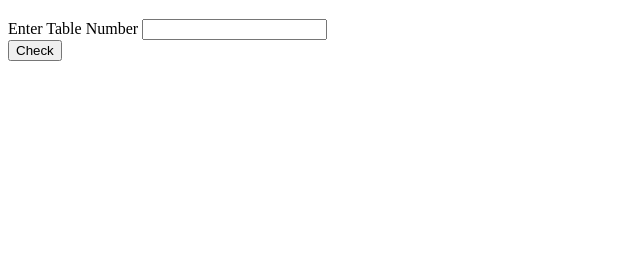
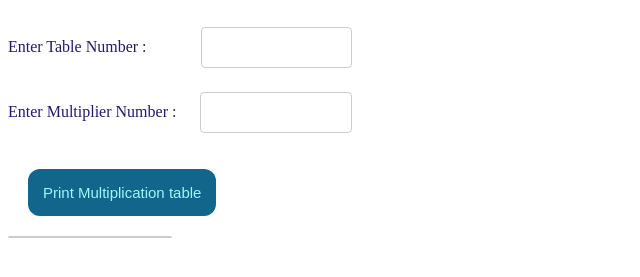
Before and after one commit to mmaarig/forLoopJS, a plain HTML site: page index.html in a window 1280 px wide. Shown: the part 61-338 px from the top of the page, without its empty margins (0-640 px from the left). Drawn offline with Linux system fonts and the light colour scheme.

Commit message:
Updated Repo

```diff
--- a/app.js
+++ b/app.js
@@ -5,11 +5,30 @@
 //     console.log(`Some text ${i}`);
 // }
 
-function printTable(){
+// function printTable(){
 
-    let numInput = document.querySelector("#numInput").value
+//     let numInput = document.querySelector("#numInput").value;
 
-    for (let i = 0; i < 10; i++){
-        console.log(`${numInput} x ${i + 1} = ${numInput * (i + 1)}`);
+//     for (let i = 1; i <= 10; i++){
+//         let result = (`${numInput} x ${i} = ${numInput * (i)}`);
+//         console.log(result);
+//         let sumResultElement = document.querySelector("#sumResult");
+//         sumResultElement.innerHTML = result;
+//     }
+// }
+
+function addNumbers() {
+    let number;
+    let result = "";
+    let number2;
+
+    number = Number(document.getElementById("number").value);
+    number2 = Number(document.getElementById("number2").value);
+    for(let i = 1; i<= number2; i++){
+
+    //   result = result + "<p>"+number + "x" + i + "=" + number * i+"</p>";
+    result = (`${result} <p> ${number}x${i}=${number * i} </p>`);
     }
-}
+
+    document.getElementById("result").innerHTML = result;
+  }
--- a/index.html
+++ b/index.html
@@ -4,18 +4,16 @@
     <meta charset="UTF-8">
     <meta http-equiv="X-UA-Compatible" content="IE=edge">
     <meta name="viewport" content="width=device-width, initial-scale=1.0">
+    <link rel="stylesheet" href="./style.css">
     <title>For Loop</title>
     <script src="./app.js"></script>
 </head>
 <body>
     <h1>Hello For Loop </h1>
 
-    <form onsubmit="printTable(); return false">
-    <label for="numInput">Enter Table Number</label>
-    <input required min="2" type="number" id="numInput"></input><br>
-
-    <button type="submit">Check</button>
-    </form>
-
+<p>    Enter Table Number : <input id="number" min="2"/></p>
+<p>    Enter Multiplier Number : <input id="number2" /></p>
+    <button onclick="addNumbers()">Print Multiplication table</button><br>
+    <div id="result">
 </body>
 </html>
--- /dev/null
+++ b/style.css
@@ -0,0 +1,43 @@
+button {
+    margin: 20px;
+    background-color: #12658b;
+    border: none;
+    color: #9df8fc;
+    padding: 15px 15px;
+    text-align: center;
+    text-decoration: none;
+    font-size: 15px;
+    cursor: pointer;
+    border-radius: 12px;
+  }
+  p{
+    color: #27186b;
+  }
+
+  #number {
+    width: 12%;
+    padding: 12px 20px;
+    margin: 8px 0px 0px 50px;
+    display: inline-block;
+    border: 1px solid #ccc;
+    border-radius: 4px;
+    box-sizing: border-box;
+  }
+
+  #number2 {
+    width: 12%;
+    padding: 12px 20px;
+    margin: 8px 0px 0px 20px;
+    display: inline-block;
+    border: 1px solid #ccc;
+    border-radius: 4px;
+    box-sizing: border-box;
+  }
+
+  #result {
+    background-color: #ddfcfd;
+    width: 13%;
+    border: 1px solid #ccc;
+    border-radius: 4px;
+    box-sizing: border-box;
+  }
```
